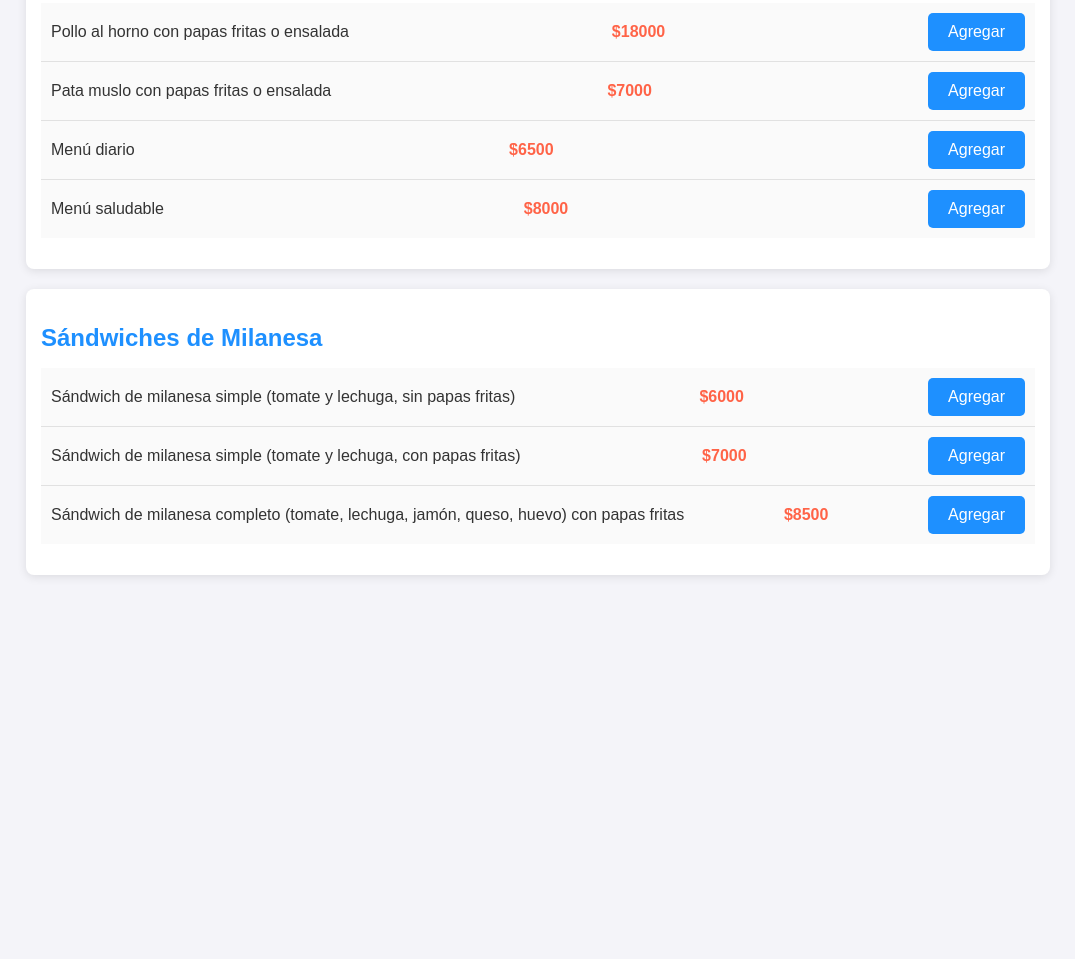
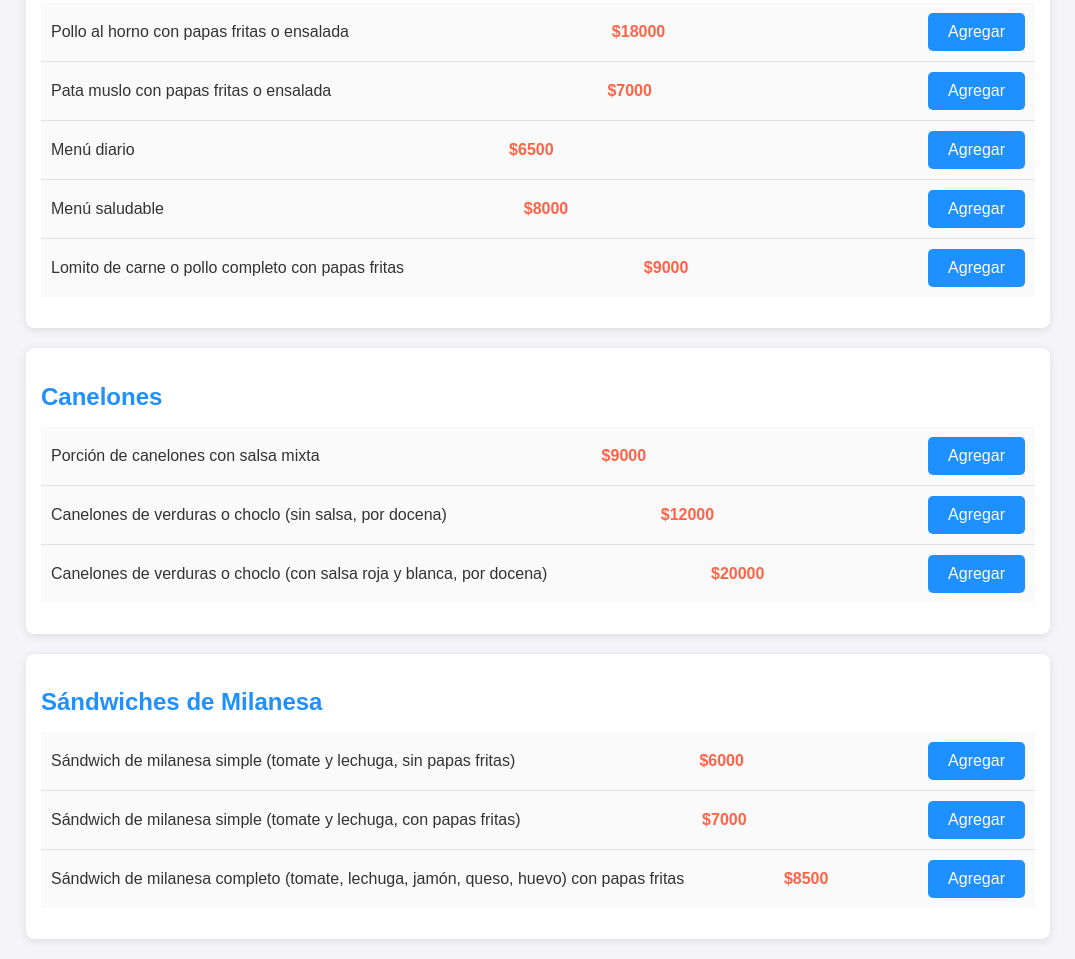
Before and after one commit to juanpablo154/Comida-t-pica-, a plain HTML site: page index.html in a window 1280 px wide. Shown: the part 1123-2082 px from the top of the page, without its empty margins (102-1177 px from the left). Before the commit the page ends 1718 px from the top, so only its background shows below. Drawn offline with Linux system fonts and the light colour scheme.

Commit message:
Update index.html

```diff
--- a/index.html
+++ b/index.html
@@ -3,7 +3,7 @@
 <head>
     <meta charset="UTF-8">
     <meta name="viewport" content="width=device-width, initial-scale=1.0">
-    <title>COMIDAS TIPICAD DE GABY</title>
+    <title>COMIDAS TÍPICAS DE GABY</title>
     <style>
         body {
             font-family: 'Arial', sans-serif;
@@ -187,6 +187,33 @@
                     <span class="price">$8000</span>
                     <button onclick="agregarAlCarrito('Menú Saludable', 8000)">Agregar</button>
                 </li>
+                <li>
+                    <span>Lomito de carne o pollo completo con papas fritas</span>
+                    <span class="price">$9000</span>
+                    <button onclick="agregarAlCarrito('Lomito Completo', 9000)">Agregar</button>
+                </li>
+            </ul>
+        </div>
+
+        <!-- Sección de Canelones -->
+        <div class="category" id="canelones">
+            <h2>Canelones</h2>
+            <ul>
+                <li>
+                    <span>Porción de canelones con salsa mixta</span>
+                    <span class="price">$9000</span>
+                    <button onclick="agregarAlCarrito('Porción de Canelones con Salsa Mixta', 9000)">Agregar</button>
+                </li>
+                <li>
+                    <span>Canelones de verduras o choclo (sin salsa, por docena)</span>
+                    <span class="price">$12000</span>
+                    <button onclick="agregarAlCarrito('Canelones de Verduras o Choclo', 12000)">Agregar</button>
+                </li>
+                <li>
+                    <span>Canelones de verduras o choclo (con salsa roja y blanca, por docena)</span>
+                    <span class="price">$20000</span>
+                    <button onclick="agregarAlCarrito('Canelones con Salsa Roja y Blanca', 20000)">Agregar</button>
+                </li>
             </ul>
         </div>
 
@@ -218,9 +245,6 @@
     <div class="cart" onclick="mostrarCarrito()">
         <i class="fas fa-shopping-cart"></i>
     </div>
-
-
-
 
     <script>
         let carrito = [];
```
